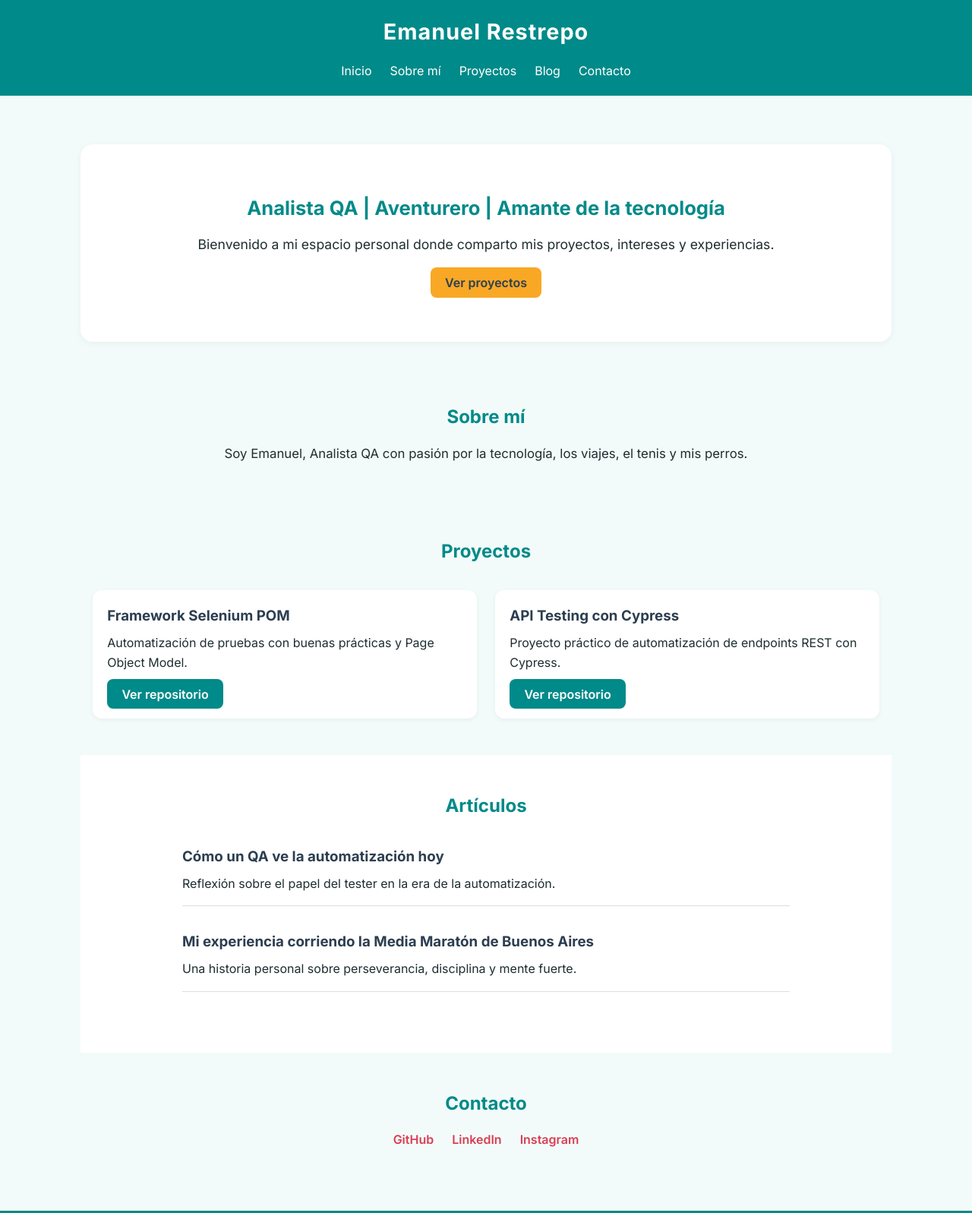
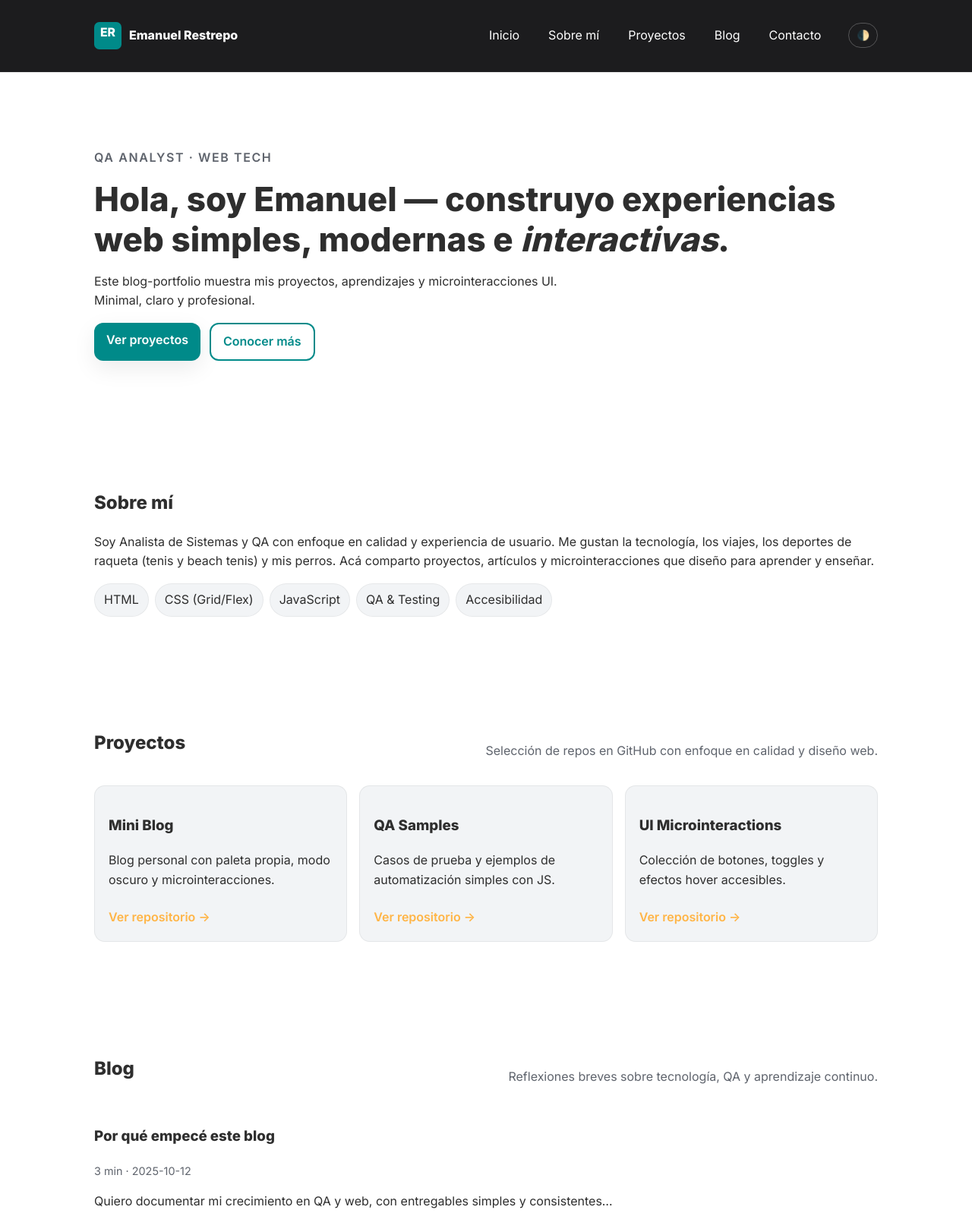
Before and after one commit to Emanuelrestrepo22/mini_blog, a plain HTML site: page index.html in a window 1280 px wide. Shown: the top 1597 px of the page at 76% size. Drawn offline with Linux system fonts and the light colour scheme; files that its build step writes are made by us from their sources.

Commit message:
feat: scaffold visual con paleta, logo SVG y modo oscuro

```diff
--- a/assets/css/styles.css
+++ b/assets/css/styles.css
@@ -1,227 +1,123 @@
-/* === Estilos Globales === */
-
-/* Paleta de colores */
-:root {
-  --primary: #008A89;     /* header, elementos destacados */
-  --secondary: #F9A826;   /* botones primarios */
-  --accent: #DA3E52;      /* enlaces interactivos */
-  --dark: #2C3E50;        /* botones secundarios o texto oscuro */
-  --bg: #F2FBFA;          /* fondo general */
-  --text: #1E2D2F;        /* color principal de texto */
+/* ===== Paleta & tokens (según tu brief) ===== */
+:root{
+  --c-bg: #FFFFFF;
+  --c-surface: #F2F4F6;
+  --c-text: #2E2E2E;
+  --c-muted: #5f646d;
+  --c-primary: #008A89;     /* CTAs, acentos */
+  --c-accent:  #FFB547;     /* estados activos / hover */
+  --c-header:  #1C1C1E;     /* header/footer dark */
+  --radius: 14px;
+  --shadow: 0 10px 30px rgba(0,0,0,.08);
+  --maxw: 1080px;
 }
 
-/* Reset básico y tipografía */
-* {
-  box-sizing: border-box;
-  margin: 0;
-  padding: 0;
+/* Modo oscuro (toggle via data-theme="dark") */
+html[data-theme="dark"]{
+  --c-bg: #111214;
+  --c-surface: #1C1C1E;
+  --c-text: #f5f7fa;
+  --c-muted: #b9bec8;
+  --c-primary: #00b3b1;
+  --c-accent:  #ffbb66;
+  --c-header:  #0f0f10;
 }
 
-body {
-  font-family: 'Inter', sans-serif;
-  background-color: var(--bg);
-  color: var(--text);
-  line-height: 1.6;
+/* ===== Reset mínimo ===== */
+*{ box-sizing:border-box }
+html{ scroll-behavior:smooth }
+body{
+  margin:0; font-family: "Inter", system-ui, -apple-system, Segoe UI, Roboto, sans-serif;
+  background:var(--c-bg); color:var(--c-text); line-height:1.6;
 }
+img{ max-width:100%; display:block }
 
-/* Contenedor central */
-main {
-  max-width: 1100px;
-  margin: 0 auto;
-  padding: 2rem 1rem;
+/* ===== Layout base ===== */
+.container{ max-width:var(--maxw); margin:0 auto; padding: clamp(16px, 2vw, 24px) }
+.section{ padding-block: clamp(24px, 5vw, 64px) }
+.section-head{ display:flex; align-items:end; justify-content:space-between; gap:16px; margin-bottom:16px }
+.muted{ color:var(--c-muted) }
+.small{ font-size:.9rem }
+
+/* ===== Header/Nav ===== */
+.site-header{
+  position:sticky; top:0; z-index:10; background:var(--c-header);
+  border-bottom: 1px solid rgba(255,255,255,.08);
 }
-/* === Encabezado / Header === */
+.header-inner{ display:flex; align-items:center; gap:16px }
+.brand{ display:flex; align-items:center; gap:10px; color:#fff; text-decoration:none }
+.brand-text{ font-weight:800 }
+.nav{ margin-left:auto; display:flex; gap:14px }
+.nav a{
+  color:#fff; text-decoration:none; padding:10px 12px; border-radius:999px;
+  transition: background .15s ease, transform .15s ease;
+}
+.nav a:hover{ background: rgba(255,255,255,.1); transform: translateY(-1px) }
+.icon-btn{
+  margin-left:8px; background:transparent; border:1px solid rgba(255,255,255,.25);
+  color:#fff; border-radius:999px; padding:8px 10px; cursor:pointer;
+}
+.icon-btn:hover{ background: rgba(255,255,255,.08) }
 
-.site-header {
-  background-color: var(--primary);
-  color: white;
-  padding: 1.2rem 0;
-  text-align: center;
+/* Logo SVG colores */
+.logo-bg{ fill: var(--c-primary) }
+.logo-text{ fill:#fff; font: 700 28px/1 "Inter"; }
+
+/* ===== Hero ===== */
+.hero{ display:grid; align-items:center; min-height: 58svh }
+.kicker{ text-transform:uppercase; letter-spacing:.1em; color:var(--c-muted); font-weight:600 }
+.hero h1{ font-size: clamp(28px, 5vw, 44px); line-height:1.2; margin:.25rem 0 1rem }
+.hero .lead{ max-width: 64ch }
+.actions{ display:flex; flex-wrap:wrap; gap:12px; margin-top: 16px }
+
+.btn{
+  display:inline-block; padding:10px 16px; border-radius: 12px; text-decoration:none; font-weight:600;
+  transition: transform .12s ease, box-shadow .12s ease, background .12s ease;
 }
+.btn.primary{ background: var(--c-primary); color:#fff; box-shadow: var(--shadow) }
+.btn.primary:hover{ transform: translateY(-2px) }
+.btn.ghost{ border: 2px solid var(--c-primary); color: var(--c-primary) }
+.btn.ghost:hover{ background: var(--c-primary); color:#001010 }
 
-.site-header h1 {
-  font-size: 1.8rem;
-  font-weight: 700;
-  letter-spacing: 1px;
+/* Chips de skills */
+.chips{ list-style:none; display:flex; flex-wrap:wrap; gap:8px; padding:0; margin: 12px 0 0 }
+.chips li{ background: var(--c-surface); padding:8px 12px; border-radius:999px; border:1px solid rgba(0,0,0,.05) }
+
+/* ===== Cards de proyectos ===== */
+.grid.cards{
+  display:grid; gap:16px; grid-template-columns: repeat(3, minmax(0,1fr));
 }
+.card{
+  background: var(--c-surface); border:1px solid rgba(0,0,0,.06);
+  border-radius: var(--radius); padding: 18px; transition: transform .12s ease, box-shadow .12s ease;
+}
+.card:hover{ transform: translateY(-4px); box-shadow: var(--shadow) }
+.card-cta{ display:inline-block; margin-top:8px; color: var(--c-accent); text-decoration:none; font-weight:600 }
+.card-cta:hover{ text-decoration: underline }
 
-/* === Navegación === */
-.nav-list {
-  list-style: none;
-  display: flex;
-  justify-content: center;
-  gap: 1.5rem;
-  margin-top: 1rem;
+/* ===== Lista de posts ===== */
+.list.posts{ list-style:none; padding:0; margin:0; display:grid; gap:16px }
+
+/* ===== Contacto ===== */
+.socials{ display:flex; gap:12px; margin-top:8px }
+.icon-link{
+  display:inline-grid; place-items:center; width:44px; height:44px; border-radius:999px;
+  background: var(--c-surface); border:1px solid rgba(0,0,0,.06); text-decoration:none;
+  transition: transform .12s ease;
 }
+.icon-link:hover{ transform: translateY(-2px) }
 
-.nav-list a {
-  color: white;
-  text-decoration: none;
-  font-weight: 500;
-  transition: color 0.2s ease;
+/* ===== Footer ===== */
+.site-footer{ background: var(--c-header); color:#fff; }
+.footer-inner{ display:flex; justify-content:space-between; align-items:center; gap:12px }
+.top-link{ color:#fff; text-decoration:none; opacity:.9 }
+.top-link:hover{ text-decoration:underline }
+
+/* ===== Responsivo ===== */
+@media (max-width: 920px){
+  .grid.cards{ grid-template-columns: repeat(2, minmax(0,1fr)) }
+  .nav{ display:none } /* simple: nav se oculta en mobile en esta primera iteración */
 }
-
-.nav-list a:hover {
-  color: var(--secondary);
+@media (max-width: 600px){
+  .grid.cards{ grid-template-columns: 1fr }
 }
-
-/* === Sección Inicio === */
-.hero {
-  text-align: center;
-  padding: 4rem 1rem;
-  background-color: #ffffff;
-  border-radius: 16px;
-  box-shadow: 0 2px 8px rgba(0, 0, 0, 0.05);
-  margin: 2rem auto;
-}
-
-.hero h2 {
-  color: var(--primary);
-  font-size: 1.6rem;
-  margin-bottom: 0.8rem;
-}
-
-.hero p {
-  font-size: 1.1rem;
-  margin-bottom: 1.5rem;
-}
-
-/* Botón principal */
-.btn {
-  background-color: var(--secondary);
-  color: var(--dark);
-  font-weight: 600;
-  padding: 0.6rem 1.2rem;
-  border: none;
-  border-radius: 8px;
-  text-decoration: none;
-  transition: background-color 0.2s ease, transform 0.1s ease;
-}
-
-.btn:hover {
-  background-color: #ffb83c;
-  transform: translateY(-2px);
-}
-
-
-/* === Sección Sobre mí === */
-#sobre-mi {
-  background-color: var(--bg);
-  padding: 3rem 1rem;
-  text-align: center;
-}
-
-#sobre-mi h2 {
-  color: var(--primary);
-  margin-bottom: 1rem;
-}
-
-#sobre-mi p {
-  max-width: 700px;
-  margin: 0 auto;
-  font-size: 1.05rem;
-}
-
-/* === Sección Proyectos === */
-#proyectos {
-  padding: 3rem 1rem;
-}
-
-#proyectos h2 {
-  color: var(--primary);
-  text-align: center;
-  margin-bottom: 2rem;
-}
-
-/* Grid de proyectos */
-.grid {
-  display: grid;
-  grid-template-columns: repeat(auto-fit, minmax(280px, 1fr));
-  gap: 1.5rem;
-}
-
-.card {
-  background-color: white;
-  border-radius: 12px;
-  padding: 1.2rem;
-  box-shadow: 0 2px 6px rgba(0, 0, 0, 0.05);
-}
-
-.card h3 {
-  color: var(--dark);
-  margin-bottom: 0.5rem;
-}
-
-.card p {
-  margin-bottom: 1rem;
-}
-
-.card .btn {
-  background-color: var(--primary);
-  color: white;
-}
-
-
-/* === Sección Blog === */
-#blog {
-  background-color: #ffffff;
-  padding: 3rem 1rem;
-}
-
-#blog h2 {
-  color: var(--primary);
-  text-align: center;
-  margin-bottom: 2rem;
-}
-
-#blog article {
-  max-width: 800px;
-  margin: 0 auto 2rem;
-  padding-bottom: 1rem;
-  border-bottom: 1px solid #ddd;
-}
-
-#blog h3 {
-  color: var(--dark);
-  margin-bottom: 0.5rem;
-}
-
-
-/* === Sección Contacto === */
-#contacto {
-  text-align: center;
-  padding: 3rem 1rem;
-  background-color: var(--bg);
-}
-
-#contacto h2 {
-  color: var(--primary);
-  margin-bottom: 1rem;
-}
-
-.contact-links {
-  list-style: none;
-  display: flex;
-  justify-content: center;
-  gap: 1.5rem;
-}
-
-.contact-links a {
-  color: var(--accent);
-  text-decoration: none;
-  font-weight: 600;
-  transition: color 0.2s ease;
-}
-
-.contact-links a:hover {
-  color: var(--secondary);
-}
-
-
-/* === Footer === */
-footer {
-  text-align: center;
-  padding: 1.5rem;
-  background-color: var(--primary);
-  color: white;
-}
--- a/index.html
+++ b/index.html
@@ -1,83 +1,129 @@
-<!DOCTYPE html>
-<html lang="es">
+<!doctype html>
+<html lang="es" data-theme="light">
 <head>
-  <meta charset="UTF-8" />
-  <meta name="viewport" content="width=device-width, initial-scale=1.0" />
-  <title>Emanuel Restrepo | Blog Personal</title>
-  <link rel="stylesheet" href="./assets/css/styles.css" />
-  <link rel="preconnect" href="https://fonts.googleapis.com">
-  <link rel="preconnect" href="https://fonts.gstatic.com" crossorigin>
-  <link href="https://fonts.googleapis.com/css2?family=Inter:wght@400;600;700&display=swap" rel="stylesheet">
+  <meta charset="utf-8" />
+  <meta name="viewport" content="width=device-width,initial-scale=1" />
+  <title>Emanuel Restrepo | Blog & Portfolio</title>
+  <meta name="description" content="Blog personal de Emanuel Restrepo. QA Analyst & Web Dev. Proyectos, artículos y contacto.">
+  <link rel="preconnect" href="https://fonts.googleapis.com" crossorigin>
+  <link href="https://fonts.googleapis.com/css2?family=Inter:wght@400;600;800&display=swap" rel="stylesheet">
+  <link rel="stylesheet" href="styles.css" />
 </head>
+<body>
+  <!-- Header con logo + nav + toggle tema -->
+  <header class="site-header">
+    <div class="container header-inner">
+      <!-- Logo SVG minimalista (ER) -->
+      <a class="brand" href="#home" aria-label="Ir al inicio">
+        <svg width="36" height="36" viewBox="0 0 64 64" aria-hidden="true">
+          <rect rx="12" width="64" height="64" class="logo-bg"/>
+          <text x="50%" y="54%" text-anchor="middle" class="logo-text">ER</text>
+        </svg>
+        <span class="brand-text">Emanuel Restrepo</span>
+      </a>
 
-<body>
-  <header class="site-header">
-    <h1>Emanuel Restrepo</h1>
-    <nav>
-      <ul class="nav-list">
-        <li><a href="#inicio">Inicio</a></li>
-        <li><a href="#sobre-mi">Sobre mí</a></li>
-        <li><a href="#proyectos">Proyectos</a></li>
-        <li><a href="#blog">Blog</a></li>
-        <li><a href="#contacto">Contacto</a></li>
-      </ul>
+      <nav aria-label="Principal" class="nav">
+        <a href="#home">Inicio</a>
+        <a href="#about">Sobre mí</a>
+        <a href="#projects">Proyectos</a>
+        <a href="#blog">Blog</a>
+        <a href="#contact">Contacto</a>
       </nav>
+
+      <button id="themeToggle" class="icon-btn" aria-label="Cambiar tema">🌓</button>
+    </div>
   </header>
 
   <main>
-    <section id="inicio" class="hero">
-      <h2>Analista QA | Aventurero | Amante de la tecnología</h2>
-      <p>Bienvenido a mi espacio personal donde comparto mis proyectos, intereses y experiencias.</p>
-      <a href="#proyectos" class="btn">Ver proyectos</a>
+    <!-- HERO / INICIO -->
+    <section id="home" class="section hero container">
+      <div class="hero-content">
+        <p class="kicker">QA Analyst · Web Tech</p>
+        <h1>Hola, soy <span class="accent">Emanuel</span> — construyo experiencias web simples, modernas e <em>interactivas</em>.</h1>
+        <p class="lead">Este blog-portfolio muestra mis proyectos, aprendizajes y microinteracciones UI. Minimal, claro y profesional.</p>
+        <div class="actions">
+          <a class="btn primary" href="#projects">Ver proyectos</a>
+          <a class="btn ghost" href="#about">Conocer más</a>
+        </div>
+      </div>
     </section>
 
-    <section id="sobre-mi">
+    <!-- SOBRE MÍ -->
+    <section id="about" class="section container">
       <h2>Sobre mí</h2>
-      <p>Soy Emanuel, Analista QA con pasión por la tecnología, los viajes, el tenis y mis perros.</p>
+      <p>Soy Analista de Sistemas y QA con enfoque en calidad y experiencia de usuario. Me gustan la tecnología, los viajes, los deportes de raqueta (tenis y beach tenis) y mis perros. Acá comparto proyectos, artículos y microinteracciones que diseño para aprender y enseñar.</p>
+      <ul class="chips">
+        <li>HTML</li><li>CSS (Grid/Flex)</li><li>JavaScript</li><li>QA & Testing</li><li>Accesibilidad</li>
+      </ul>
     </section>
 
-    <section id="proyectos">
+    <!-- PROYECTOS (cards con hover) -->
+    <section id="projects" class="section container">
+      <div class="section-head">
         <h2>Proyectos</h2>
-      <div class="grid">
+        <p class="muted">Selección de repos en GitHub con enfoque en calidad y diseño web.</p>
+      </div>
+      <div class="grid cards">
         <article class="card">
-          <h3>Framework Selenium POM</h3>
-          <p>Automatización de pruebas con buenas prácticas y Page Object Model.</p>
-          <a href="https://github.com/Emanuelrestrepo22/selenium-py-POM" target="_blank" class="btn">Ver repositorio</a>
+          <h3>Mini Blog</h3>
+          <p>Blog personal con paleta propia, modo oscuro y microinteracciones.</p>
+          <a class="card-cta" href="https://github.com/Emanuelrestrepo22/mini_blog" target="_blank" rel="noreferrer">Ver repositorio →</a>
         </article>
         <article class="card">
-          <h3>API Testing con Cypress</h3>
-          <p>Proyecto práctico de automatización de endpoints REST con Cypress.</p>
-          <a href="https://github.com/Emanuelrestrepo22/cypress-API-QA" target="_blank" class="btn">Ver repositorio</a>
+          <h3>QA Samples</h3>
+          <p>Casos de prueba y ejemplos de automatización simples con JS.</p>
+          <a class="card-cta" href="#" target="_blank" rel="noreferrer">Ver repositorio →</a>
+        </article>
+        <article class="card">
+          <h3>UI Microinteractions</h3>
+          <p>Colección de botones, toggles y efectos hover accesibles.</p>
+          <a class="card-cta" href="#" target="_blank" rel="noreferrer">Ver repositorio →</a>
         </article>
       </div>
     </section>
 
-    <section id="blog">
-      <h2>Artículos</h2>
+    <!-- BLOG (lista simple) -->
+    <section id="blog" class="section container">
+      <div class="section-head">
+        <h2>Blog</h2>
+        <p class="muted">Reflexiones breves sobre tecnología, QA y aprendizaje continuo.</p>
+      </div>
+      <ul class="list posts">
+        <li>
           <article>
-        <h3>Cómo un QA ve la automatización hoy</h3>
-        <p>Reflexión sobre el papel del tester en la era de la automatización.</p>
+            <h3>Por qué empecé este blog</h3>
+            <p class="muted small">3 min · 2025-10-12</p>
+            <p>Quiero documentar mi crecimiento en QA y web, con entregables simples y consistentes…</p>
           </article>
+        </li>
+        <li>
           <article>
-        <h3>Mi experiencia corriendo la Media Maratón de Buenos Aires</h3>
-        <p>Una historia personal sobre perseverancia, disciplina y mente fuerte.</p>
+            <h3>Grid vs Flex: cuándo usar cada uno</h3>
+            <p class="muted small">4 min · Borrador</p>
+            <p>Flex es unidimensional, Grid es bidimensional. Pautas prácticas y ejemplos…</p>
           </article>
+        </li>
+      </ul>
     </section>
 
-    <section id="contacto">
+    <!-- CONTACTO (íconos interactivos) -->
+    <section id="contact" class="section container">
       <h2>Contacto</h2>
-      <ul class="contact-links">
-        <li><a href="https://github.com/Emanuelrestrepo22" target="_blank">GitHub</a></li>
-        <li><a href="https://www.linkedin.com/in/emanuelrestrepo22/" target="_blank">LinkedIn</a></li>
-        <li><a href="https://www.instagram.com/emanuelrestrepo22/" target="_blank">Instagram</a></li>
-      </ul>
+      <div class="socials">
+        <a class="icon-link" href="https://github.com/Emanuelrestrepo22" target="_blank" rel="noreferrer" aria-label="GitHub">🐙</a>
+        <a class="icon-link" href="https://www.linkedin.com/" target="_blank" rel="noreferrer" aria-label="LinkedIn">💼</a>
+        <a class="icon-link" href="https://instagram.com/" target="_blank" rel="noreferrer" aria-label="Instagram">📷</a>
+      </div>
     </section>
   </main>
 
-  <footer>
-    <p>&copy; <span id="year"></span> Emanuel Restrepo | Blog Personal</p>
+  <footer class="site-footer">
+    <div class="container footer-inner">
+      <p>© <span id="year"></span> Emanuel Restrepo · Hecho con HTML · CSS · JS</p>
+      <a class="top-link" href="#home">Volver arriba ↑</a>
+    </div>
   </footer>
 
-  <script src="js/app.js"></script>
+  <script src="app.js" defer></script>
 </body>
 </html>
```
Also changed, not shown: assets/js/app.js (+18 -0 lines). Lines whose indentation alone changed are shown as unchanged.
